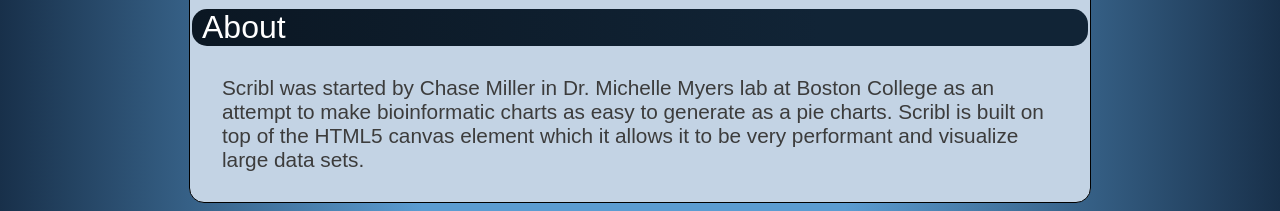
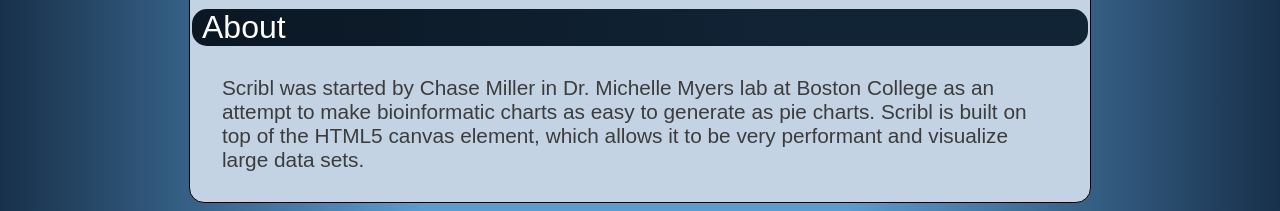
Before and after one commit to chmille4/Scribl, a plain HTML site: page index.html in a window 1280 px wide. Shown: the part 918-1129 px from the top of the page. Drawn offline with Linux system fonts and the light colour scheme.

Commit message:
fixed typos

```diff
--- a/index.html
+++ b/index.html
@@ -87,7 +87,7 @@
 
 			<div class="header"><span>About</span></div>
 			<div class="section">
-				Scribl was started by Chase Miller in Dr. Michelle Myers lab at Boston College as an attempt to make bioinformatic charts as easy to generate as a pie charts.  Scribl is built on top of the HTML5 canvas element which it allows it to be very performant and visualize large data sets.
+				Scribl was started by Chase Miller in Dr. Michelle Myers lab at Boston College as an attempt to make bioinformatic charts as easy to generate as pie charts.  Scribl is built on top of the HTML5 canvas element, which allows it to be very performant and visualize large data sets.
 			</div>
 
 
```
